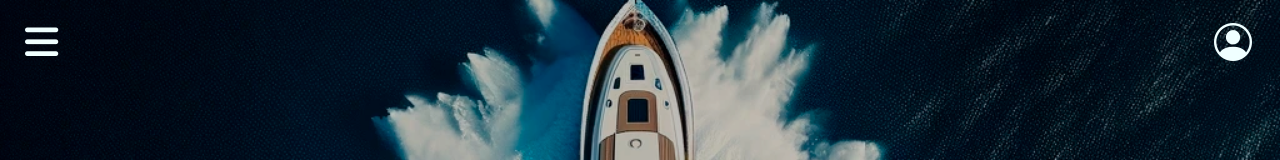
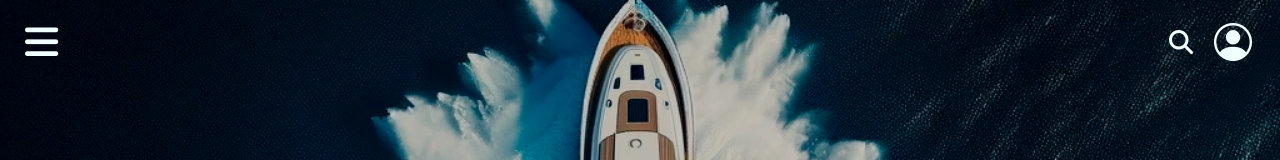
Before and after one commit to DavidZuSan/boat-rent, a React (Create React App) app: page / in a window 1280 px wide. Shown: the top 160 px of the page. Built offline with nearby package versions, Linux system fonts and the light colour scheme.

Commit message:
Barra de Búsqueda part. 1

```diff
--- a/src/components/NavBar/NavBar.scss
+++ b/src/components/NavBar/NavBar.scss
@@ -20,7 +20,20 @@
 .navbar-toggler i.fas,
 .navbar-brand i.bi {
   color: azure;
+}
+
+.navbar-toggler i.fas {
   font-size: 38px;
+  padding-right: 15px;
+}
+
+.navbar-brand {
+  display: flex;
+  align-items: center;
+  margin-left: 15px;
+  i.bi {
+    font-size: 38px;
+  }
 }
 
 .btn-close-custom {
@@ -44,3 +57,64 @@
   background-color: rgba(255, 255, 255, 0.3);
   color: #000;
 }
+
+.search-container {
+  display: flex;
+  align-items: center;
+  position: relative;
+  justify-content: flex-end;
+  flex-grow: 1;
+}
+
+.search-button {
+  background: none;
+  border: none;
+  color: azure;
+  font-size: 24px;
+  cursor: pointer;
+  z-index: 10;
+  margin-left: 10px;
+}
+
+.search-bar {
+  display: none;
+  position: absolute;
+  top: 50%;
+  transform: translateY(-50%);
+  right: 100%;
+  padding: 5px;
+  transition: all 0.3s ease-in-out;
+  max-width: 80vw;
+  background-color: #fff;
+  border: 1px solid #ddd;
+  border-radius: 15px;
+}
+
+.search-bar.active {
+  display: block;
+  width: calc(100% - 120px);
+  right: 110px;
+  visibility: visible;
+  opacity: 1;
+}
+
+.search-button.active + .search-bar,
+.search-bar:focus {
+  display: block;
+}
+
+.search-button {
+  order: 2;
+  z-index: 10;
+}
+
+.navbar-brand {
+  margin-left: 15px;
+  display: flex;
+  align-items: center;
+  order: 3;
+  i.bi {
+    font-size: 38px;
+    color: azure;
+  }
+}
--- a/src/components/NavBar/NavBar.tsx
+++ b/src/components/NavBar/NavBar.tsx
@@ -1,11 +1,12 @@
-import React from "react";
+import React, { useState } from "react";
 import { Link } from "react-router-dom";
 import DropdownItem from "./DropdownItem";
-
 import "./NavBar.scss";
 import "@fortawesome/fontawesome-free/css/all.min.css";
 
 const NavBar: React.FC = () => {
+  const [isSearchVisible, setSearchVisible] = useState(false);
+
   return (
     <nav className="navbar bg-body-tertiary fixed-top">
       <div className="container-fluid">
@@ -18,9 +19,27 @@ const NavBar: React.FC = () => {
         >
           <i className="fas fa-bars"></i>
         </button>
-        <Link className="navbar-brand text-white" to="/">
-          <i className="bi bi-person-circle"></i>
-        </Link>
+
+        <div className="search-container ms-auto">
+          <Link className="navbar-brand text-white" to="/">
+            <i className="bi bi-person-circle"></i>
+          </Link>
+          <button
+            onClick={() => setSearchVisible(!isSearchVisible)}
+            className="search-button"
+          >
+            <i className="fas fa-search"></i>
+          </button>
+          {isSearchVisible && (
+            <input
+              type="text"
+              className="search-bar active"
+              placeholder="Search..."
+              autoFocus
+            />
+          )}
+        </div>
+
         <div
           className="offcanvas offcanvas-start"
           tabIndex={-1}
```
